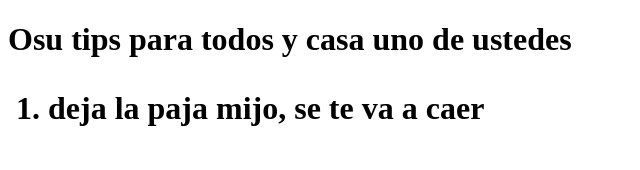
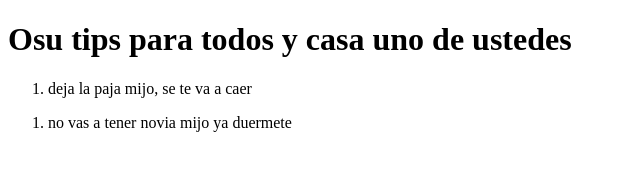
Before and after one commit to SomniaSomnum/Notas-html, a plain HTML site: page heading-ands-paragraphs.html in a window 1280 px wide. Shown: the whole page, without its empty margins (0-640 px from the left). Drawn offline with Linux system fonts and the light colour scheme.

Commit message:
Ejemplo de cambio

```diff
--- a/heading-ands-paragraphs.html
+++ b/heading-ands-paragraphs.html
@@ -7,8 +7,13 @@
     <title>heading-ands-paragraphs</title>
 </head>
 <body>
-    <h1>Osu tips para todos y casa uno de ustedes
-
-    <ol><li>deja la paja mijo, se te va a caer</li></ol>
+    <h1>Osu tips para todos y casa uno de ustedes</h1>
+    <!-- no apilar etiquetas -->
+    <ol>
+        <li>deja la paja mijo, se te va a caer</li>
+    </ol>
+    <ol>
+        <li>no vas a tener novia mijo ya duermete</li>
+    </ol>
 </body>
 </html>
```
